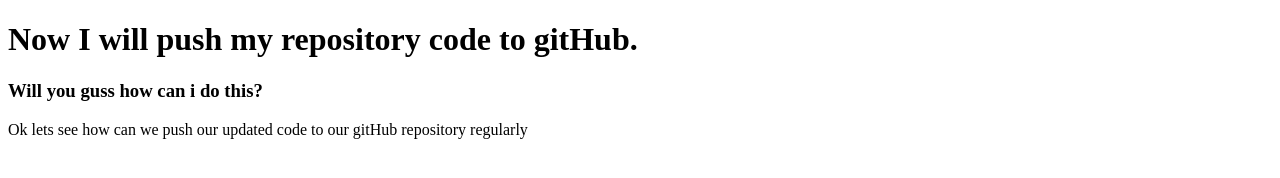
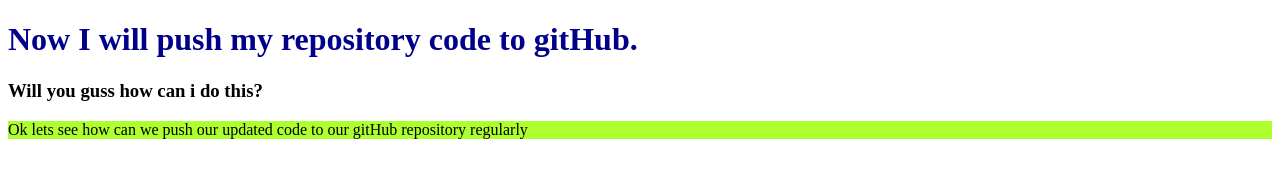
Before and after one commit to wds-raihan/my-first-web-repo, a plain HTML site: page index.html in a window 1280 px wide. Drawn offline with Linux system fonts and the light colour scheme.

Commit message:
added some style

```diff
--- a/index.html
+++ b/index.html
@@ -5,6 +5,7 @@
     <meta http-equiv="X-UA-Compatible" content="IE=edge" />
     <meta name="viewport" content="width=device-width, initial-scale=1.0" />
     <title>My First GitHub Repo</title>
+    <link rel="stylesheet" href="style.css">
   </head>
   <body>
     <h1>Now I will push my repository code to gitHub.</h1>
--- /dev/null
+++ b/style.css
@@ -0,0 +1,7 @@
+h1 {
+  color: darkblue;
+}
+
+p {
+  background-color: greenyellow;
+}
```
